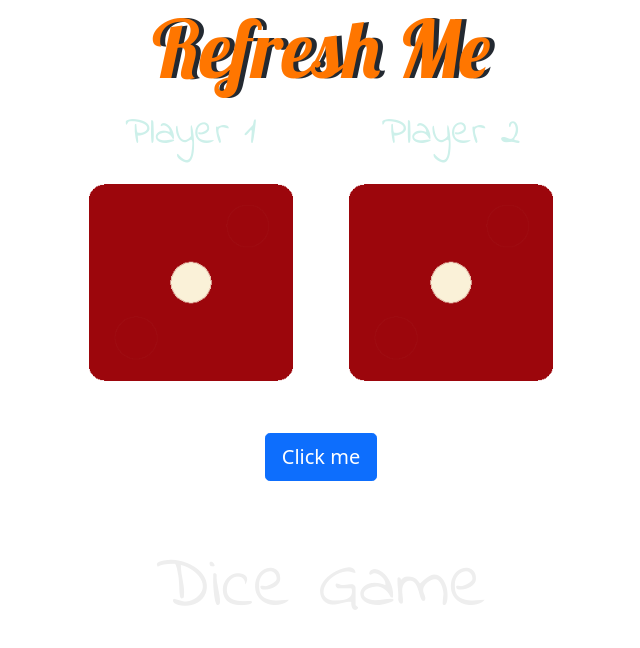
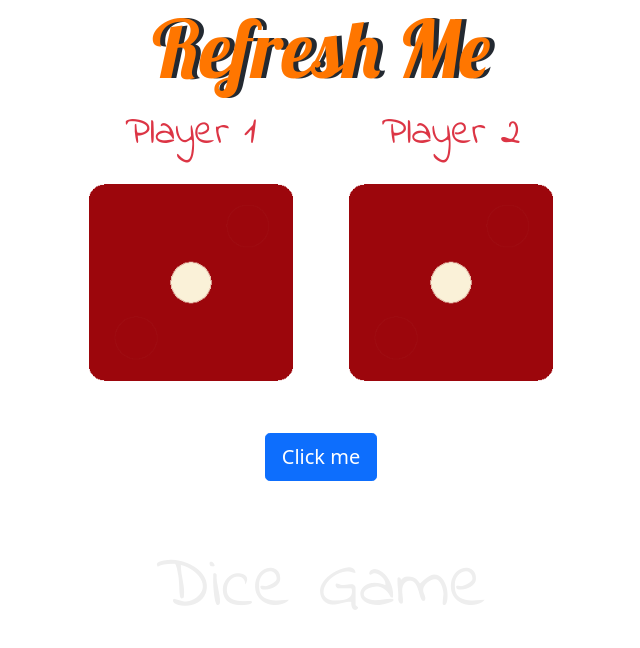
Before and after one commit to suryakantpandey/dice_game, a plain HTML site: page index.html in a window 1280 px wide. Shown: the whole page, without its empty margins (319-959 px from the left). Drawn offline with nearby package versions, Linux system fonts and the light colour scheme.

Commit message:
Update styles.css

```diff
--- a/styles.css
+++ b/styles.css
@@ -18,8 +18,8 @@ h1 {
 }
 
 p {
-  font-size: 2rem;
-  color: #CDF0EA;
+  font-size: 3rem;
+  color:#dc3545;
   font-family: 'Indie Flower', cursive;
 }
 
```
